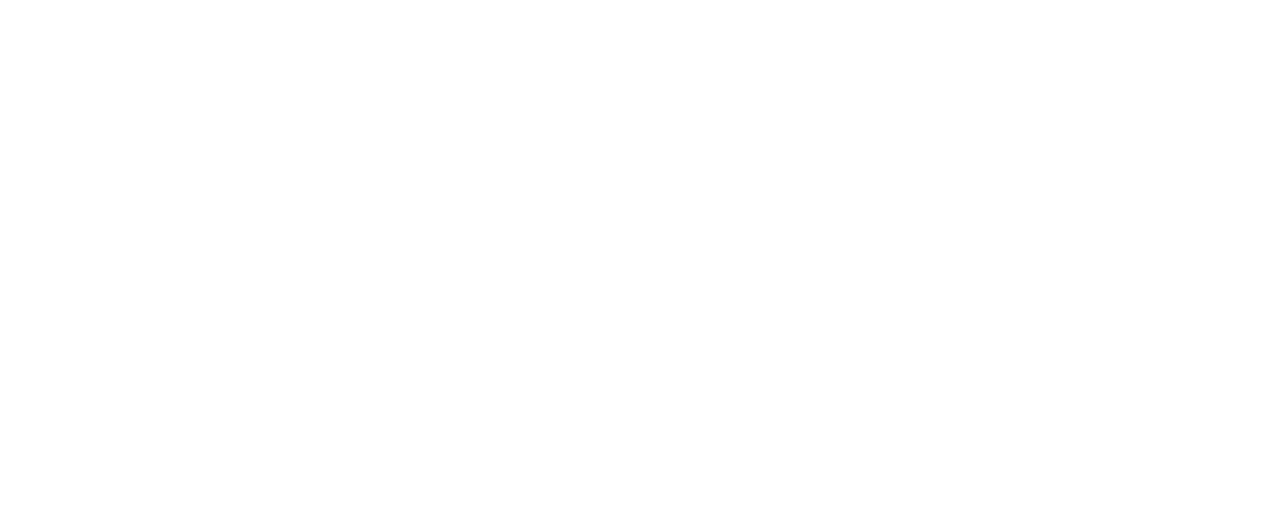
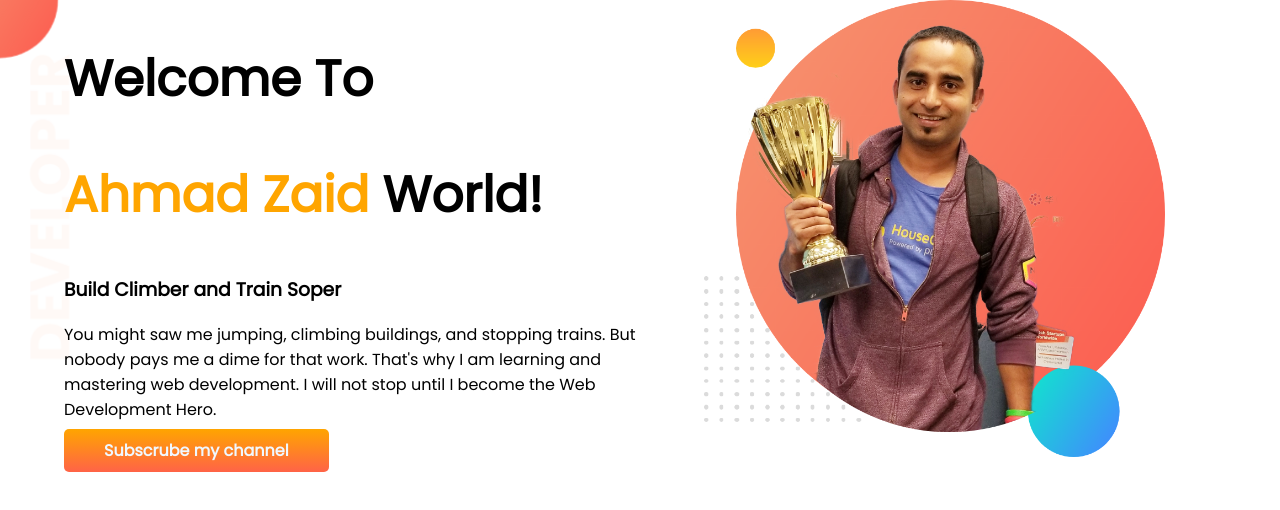
Before and after one commit to AhmadZaid20187/Developer-Portfolio, a plain HTML site: page index.html in a window 1280 px wide. Drawn offline with Linux system fonts and the light colour scheme.

Commit message:
bannar added

```diff
--- a/index.html
+++ b/index.html
@@ -5,9 +5,30 @@
         <meta http-equiv="X-UA-Compatible" content="IE=edge">
         <meta name="viewport" content="width=device-width, initial-scale=1.0">
         <title>Zaid Portfolio</title>
+        <link rel="preconnect" href="https://fonts.googleapis.com">
+        <link rel="preconnect" href="https://fonts.gstatic.com" crossorigin>
+        <link href="https://fonts.googleapis.com/css2?family=Poppins&display=swap" rel="stylesheet">
         <link rel="stylesheet" href="style.css">
     </head>
     <body>
+        <section class="top-banner">
+            <div class="half-width">
+                <h1>Welcome To</h1>
+
+                <h1><span>Ahmad Zaid</span>  World!</h1>
+
+                <h3>Build Climber and Train Soper</h3>
+
+                <p>You might saw me jumping, climbing buildings, and stopping trains. But nobody pays me a dime for that work. That's why I am learning and mastering web development. I will not stop until I become the Web Development Hero.</p>
+                <a class="hire-me" target="_blank" href="https://www.youtube.com/channel/UC0VHe-ZbCwYmfCzPwhEG7TQ">Subscrube my channel</a>
+                </div>
+
+                <div class="half-width">
+                    <img src="images/jhankar.png" alt="">
+                </div>
+
+        </section>
+
 
     </body>
 </html>
--- a/style.css
+++ b/style.css
@@ -0,0 +1,32 @@
+body{
+    font-family: 'Poppins', sans-serif;
+    margin: 0;
+}
+h1{
+    font-size: 50px;
+}
+span{
+    color: orange;
+}
+section{
+    display: flex;
+}
+.half-width{
+    width: 50%;
+    padding-left: 5%;
+}
+.half-width img{
+    width: 80%;
+}
+.hire-me{
+    text-decoration: none;
+    background-image: linear-gradient(orange,tomato );
+    padding: 10px 40px;
+    color: aliceblue;
+    font-weight: 700;
+    border-radius: 5px;
+}
+.top-banner{
+    background-image: url(images/top-banner.png);
+    background-repeat: no-repeat;
+}
```
Also changed, not shown: images/dream-bg.png (added), images/exp-bg.png (added), images/jhankar.png (added), images/jhankar2.png (added), images/my-bg.png (added), images/my-bg2.png (added), images/top-banner.png (added), 8 other files. Lines whose indentation alone changed are shown as unchanged.
